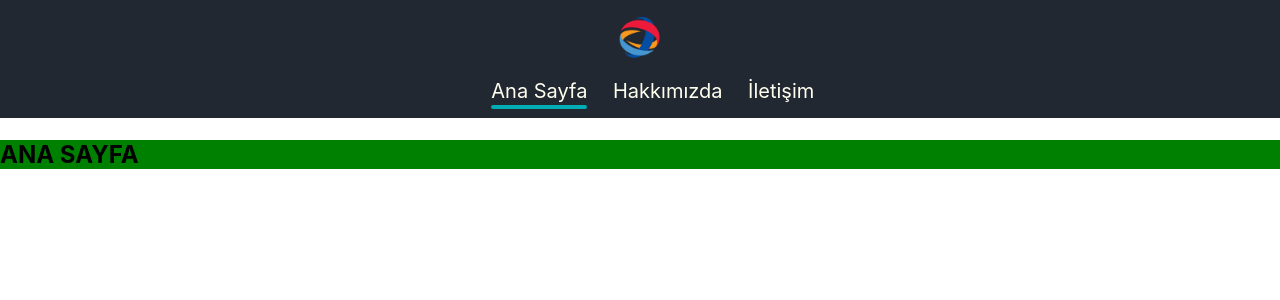
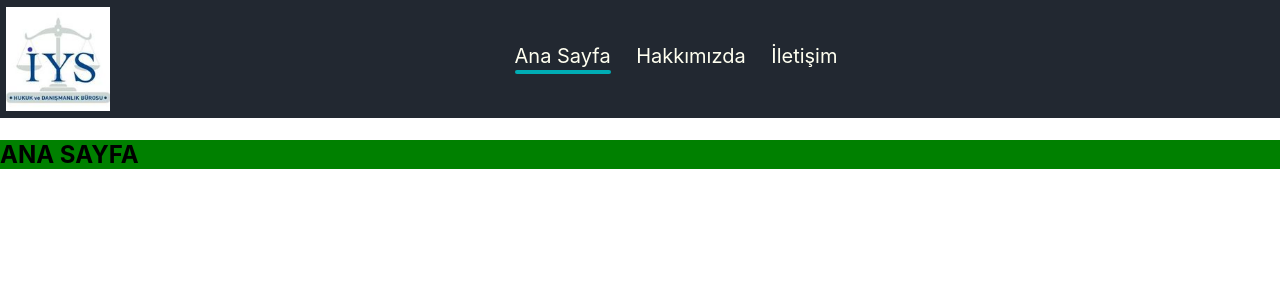
Before and after one commit to ibrahimyilgor/lawyer, a React (Create React App) app: page / in a window 1280 px wide. Shown: the top 300 px of the page. Built offline with nearby package versions, Linux system fonts and the light colour scheme; what google-maps-react would draw is missing.

Commit message:
fix: topnav logo is on the left

```diff
--- a/src/Navigation/TopNav.css
+++ b/src/Navigation/TopNav.css
@@ -1,12 +1,20 @@
 .TopNav {
   text-align: center;
-  flex-direction:row;
-  align-items:stretch;
   display:table;
   background-color:#222831 ;
   color:honeydew ;
   height: 14.75vh;
   width: calc(100vw - (100vw - 100%));
+  display: flex;
+  align-items: center;
+  justify-content: center;
+
+}
+
+.RightTopNav{
+  height: 14.75vh;
+  width: 100%;
+  margin-right:5vw;
 }
 
 .Link {
@@ -49,10 +57,17 @@
 .NavAndBox {
   display:inline-block;
   margin-left: 2vw;
+  margin-top: 5.5vh;
 }
 
 .Line {
   height: 0.25vh;
+}
+
+.Logo {
+  margin-left:0.5vw;
+  width: auto;
+  height: 13vh;
 }
 
 @media (orientation: portrait){
--- a/src/Navigation/TopNavigation.js
+++ b/src/Navigation/TopNavigation.js
@@ -24,9 +24,10 @@ const TopNavigation = () => {
   return (
     <div>
       <div  className="TopNav">
-        <div>
-          <img alt="logo" width="100vmin" src={logo} />
+        <div className="Logo">
+          <img alt="logo" height="100%" src={logo} />
         </div>
+        <div className="RightTopNav">
           <div className="NavAndBox">
             <NavLink to="/" className={selected===1 ? "SelectedLink" : "Link"} >Ana Sayfa</NavLink>
             <div className={selected===1 ? "Highlight" : "NoHighlight"}></div>
@@ -40,6 +41,7 @@ const TopNavigation = () => {
             <div className={selected===3 ? "Highlight" : "NoHighlight"}></div>
           </div>
         </div>
+      </div>
       <div className="Line">
       </div>
         </div>
--- a/src/Pages/Contact.css
+++ b/src/Pages/Contact.css
@@ -95,4 +95,13 @@ a {
         background-color: #222831AA;
         border-radius: 1vh;
     }
+
+    .P{
+        align-items: center;
+        justify-content: center;
+        display: flex;
+        height: 20vh;
+        padding-right:2vw;
+        font-size:100%;
+    }
 }
```
Also changed, not shown: src/logo.png. Lines whose indentation alone changed are shown as unchanged.
